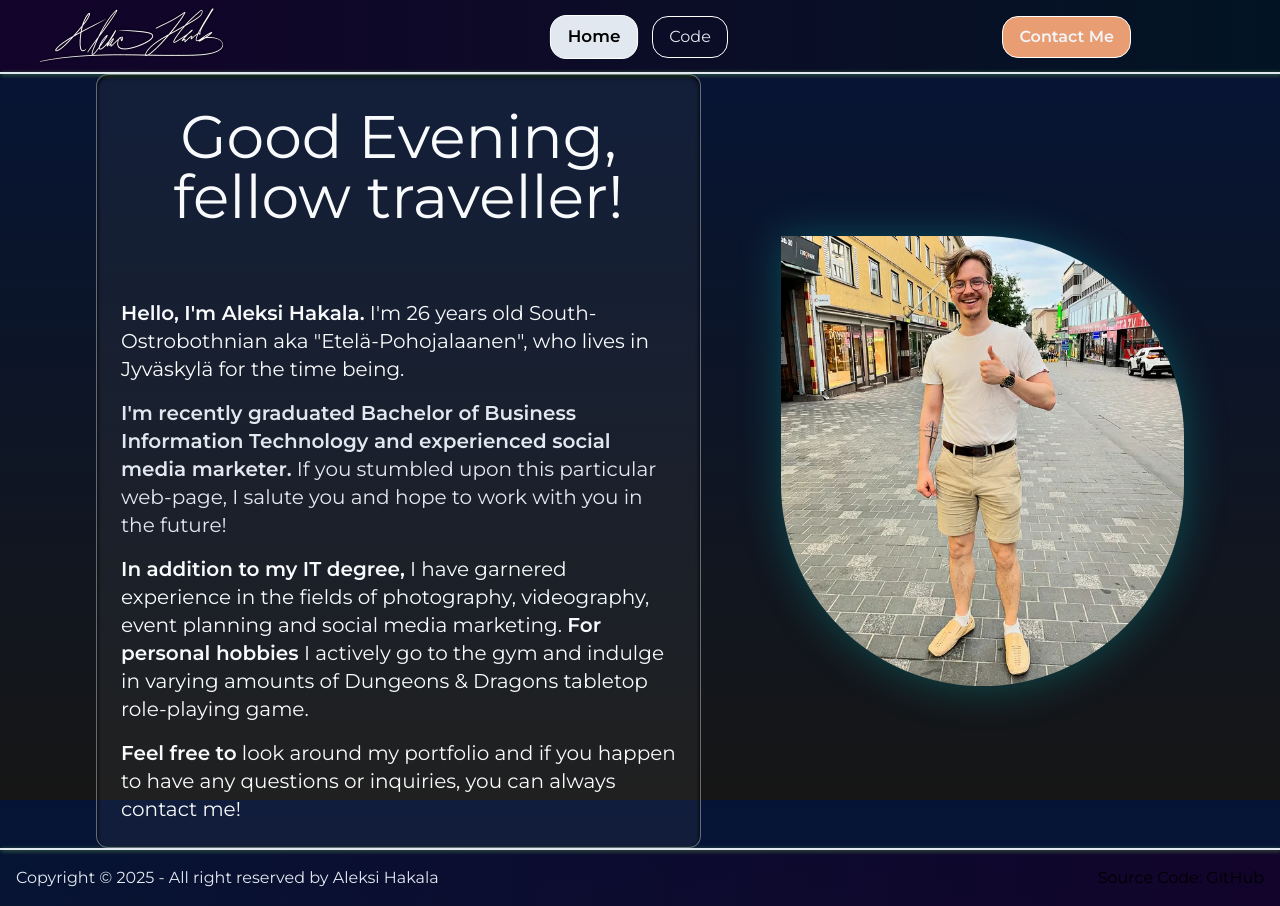
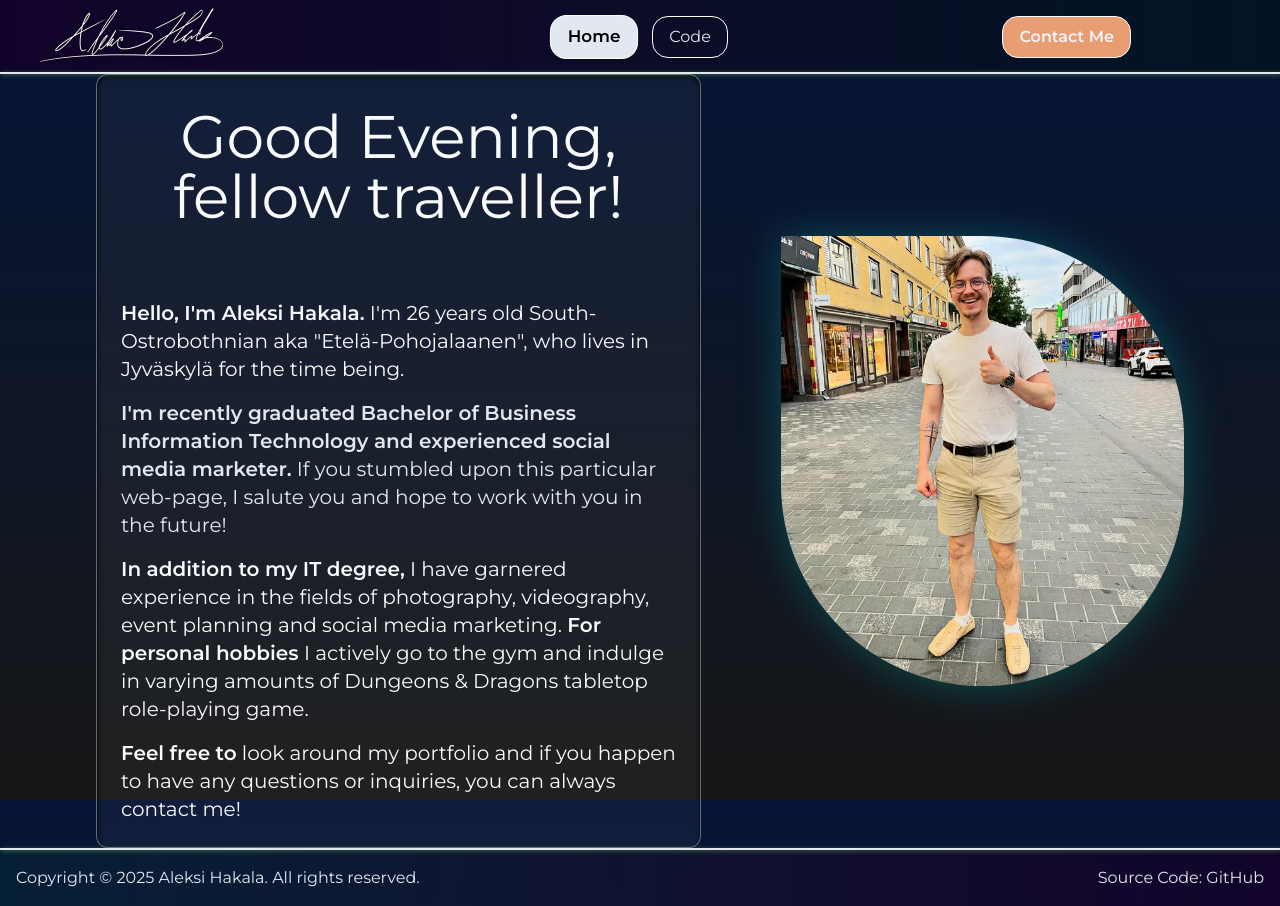
Before and after one commit to Haklu98/portfolio, an Angular app: page / in a window 1280 px wide. Built offline with nearby package versions, Linux system fonts and the light colour scheme.

Commit message:
fix(footer): readable source link, valid gradient, dynamic year

```diff
--- a/src/app/core/footer/footer.component.html
+++ b/src/app/core/footer/footer.component.html
@@ -1,7 +1,5 @@
 <hr class="h-0.5 border-t-0 bg-slate-200 drop-shadow-[1px_1px_2px_rgba(150,250,100,0.5)]" />
-<footer class="footer footer-center flex lg:flex-row max-lg:flex-col max-lg:text-center max-lg:gap-2 justify-between bg-base-300 text-base-content p-4 bg-gradient-to-l from-[#12032af5] to-[#052036af5] ">
-  <aside class="text-slate-200">
-    <p>Copyright © 2025 - All right reserved by Aleksi Hakala</p>
-  </aside>
-  <p>Source Code: <a href="https://github.com/Haklu98/portfolio.git" target="_blank" class="link link-hover hover:underline max-lg:underline">GitHub</a></p>
+<footer class="flex lg:flex-row max-lg:flex-col max-lg:text-center max-lg:gap-2 justify-between p-4 text-slate-200 bg-gradient-to-l from-[#12032af5] to-[#052036f5]">
+  <p>Copyright © {{ year }} Aleksi Hakala. All rights reserved.</p>
+  <p>Source Code: <a href="https://github.com/Haklu98/portfolio" target="_blank" rel="noopener" class="hover:underline max-lg:underline">GitHub</a></p>
 </footer>
--- a/src/app/core/footer/footer.component.ts
+++ b/src/app/core/footer/footer.component.ts
@@ -6,5 +6,5 @@ import { Component } from '@angular/core';
   templateUrl: './footer.component.html'
 })
 export class FooterComponent {
-
+  readonly year = new Date().getFullYear();
 }
```
Also changed, not shown: 1 other file (tests, documents, lock files or other folders).
